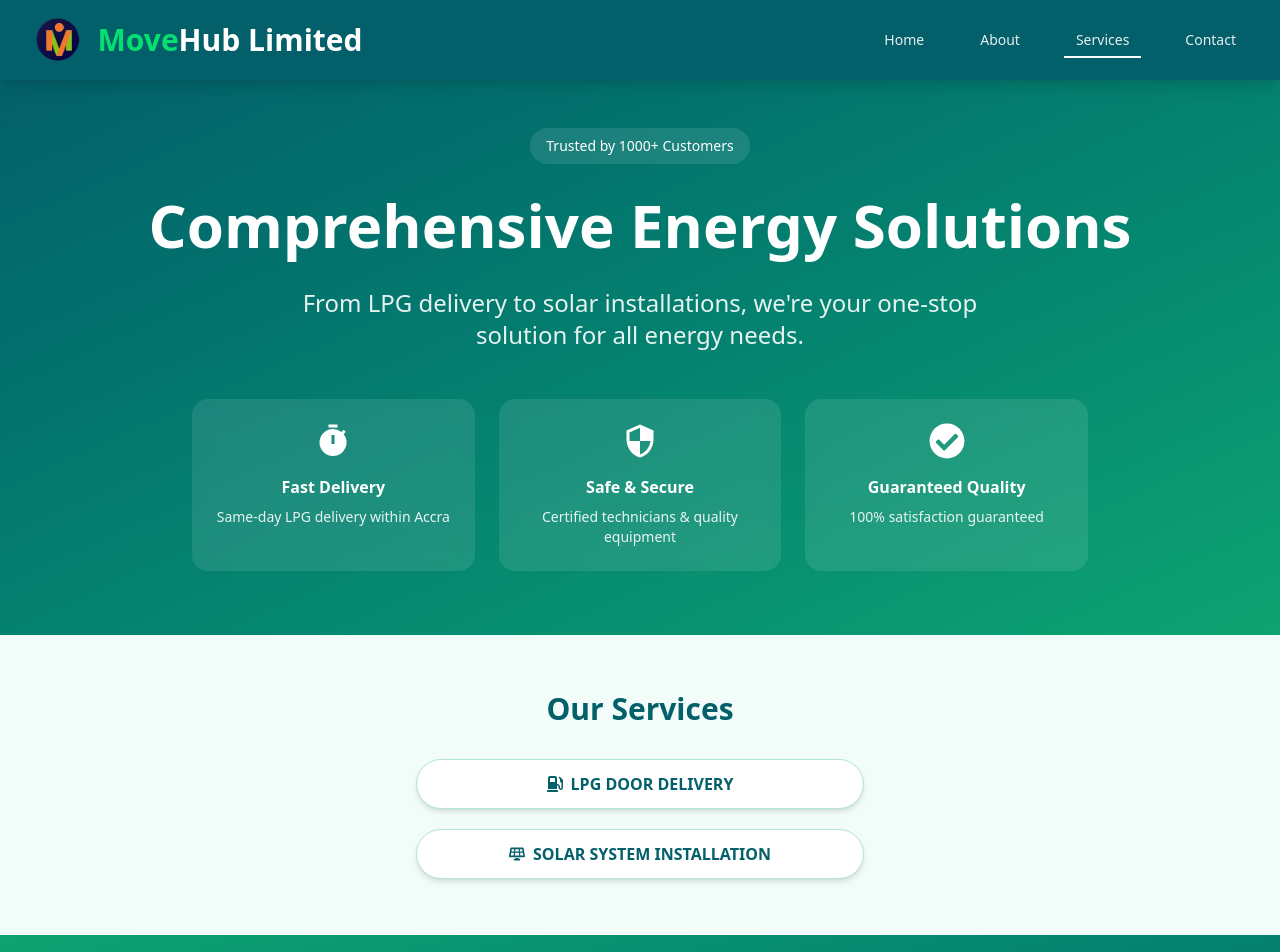
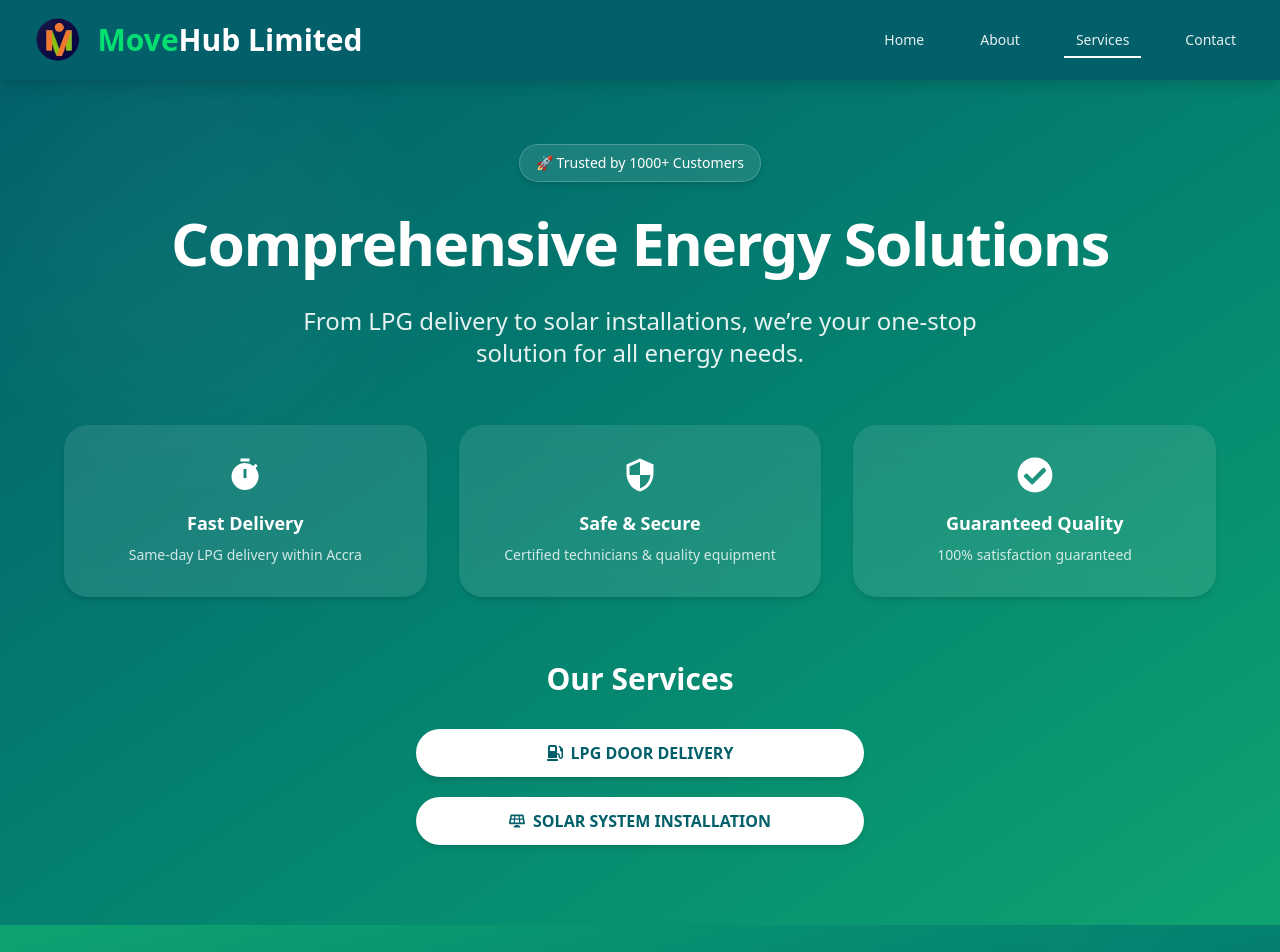
Before and after one commit to Jemmyflex/movehub, a React (Vite) app: page /services in a window 1280 px wide. Shown: the top 952 px of the page. Built offline with nearby package versions, Linux system fonts and the light colour scheme.

Commit message:
gradiant update

```diff
--- a/src/pages/Services.jsx
+++ b/src/pages/Services.jsx
@@ -1,90 +1,89 @@
 import React from 'react';
 import { Link } from 'react-router-dom';
-import {
-  FaGasPump,
-  FaSolarPanel,
-  FaCheckCircle,
-} from 'react-icons/fa';
-import {
-  MdSecurity,
-  MdTimer,
-} from 'react-icons/md';
+import { FaGasPump, FaSolarPanel, FaCheckCircle } from 'react-icons/fa';
+import { MdSecurity, MdTimer } from 'react-icons/md';
 
 const Services = () => {
   return (
-    <div className="font-sans text-gray-800 pt-0">
+    <div className="font-sans text-gray-800">
       {/* Hero Section */}
-      <section className="py-16 px-6 bg-gradient-to-br from-[#035F6A] to-[#0ea371] text-white">
-        <div className="max-w-5xl mx-auto text-center">
-          <span className="inline-block px-4 py-2 bg-white/10 rounded-full text-sm font-medium mb-6">
-            Trusted by 1000+ Customers
+      <section className="py-20 px-6 bg-gradient-to-br from-[#035F6A] to-[#0ea371] text-white relative overflow-hidden">
+        {/* Decorative background glow */}
+        <div className="absolute top-0 left-0 w-96 h-96 bg-white/10 rounded-full blur-3xl opacity-20 animate-pulse" />
+
+        <div className="relative z-10 max-w-6xl mx-auto text-center">
+          <span className="inline-block px-4 py-2 bg-white/10 border border-white/20 rounded-full text-sm font-medium mb-6 shadow-md backdrop-blur-md">
+            🚀 Trusted by 1000+ Customers
           </span>
-          <h1 className="text-5xl md:text-6xl font-bold mb-6 leading-tight">
+          <h1 className="text-5xl md:text-6xl font-extrabold mb-6 leading-tight tracking-tight">
             Comprehensive Energy Solutions
           </h1>
-          <p className="text-xl md:text-2xl max-w-3xl mx-auto opacity-90 mb-12">
-            From LPG delivery to solar installations, we're your one-stop solution for all energy needs.
+          <p className="text-xl md:text-2xl max-w-3xl mx-auto opacity-90 mb-14">
+            From LPG delivery to solar installations, we’re your one-stop solution for all energy needs.
           </p>
-          <div className="grid md:grid-cols-3 gap-6 max-w-4xl mx-auto">
-            <div className="bg-white/10 backdrop-blur-sm p-6 rounded-2xl">
-              <MdTimer className="text-4xl text-white mb-4 mx-auto" />
-              <h3 className="font-semibold mb-2">Fast Delivery</h3>
-              <p className="text-sm opacity-90">Same-day LPG delivery within Accra</p>
+
+          {/* Service Highlights */}
+          <div className="grid md:grid-cols-3 gap-8 max-w-6xl mx-auto mb-16">
+            {[{
+              Icon: MdTimer,
+              title: "Fast Delivery",
+              desc: "Same-day LPG delivery within Accra",
+            }, {
+              Icon: MdSecurity,
+              title: "Safe & Secure",
+              desc: "Certified technicians & quality equipment",
+            }, {
+              Icon: FaCheckCircle,
+              title: "Guaranteed Quality",
+              desc: "100% satisfaction guaranteed",
+            }].map(({ Icon, title, desc }, i) => (
+              <div
+                key={i}
+                className="group bg-white/10 p-8 rounded-3xl backdrop-blur-md shadow-md transition transform hover:scale-105 hover:bg-white/20"
+              >
+                <Icon className="text-4xl mx-auto mb-4 text-white group-hover:scale-125 transition-transform duration-300" />
+                <h3 className="text-lg font-semibold mb-2">{title}</h3>
+                <p className="text-sm opacity-80">{desc}</p>
               </div>
-            <div className="bg-white/10 backdrop-blur-sm p-6 rounded-2xl">
-              <MdSecurity className="text-4xl text-white mb-4 mx-auto" />
-              <h3 className="font-semibold mb-2">Safe & Secure</h3>
-              <p className="text-sm opacity-90">Certified technicians & quality equipment</p>
+            ))}
           </div>
-            <div className="bg-white/10 backdrop-blur-sm p-6 rounded-2xl">
-              <FaCheckCircle className="text-4xl text-white mb-4 mx-auto" />
-              <h3 className="font-semibold mb-2">Guaranteed Quality</h3>
-              <p className="text-sm opacity-90">100% satisfaction guaranteed</p>
-            </div>
+
+          {/* Our Services Buttons */}
+          <h2 className="text-3xl font-bold mb-8">Our Services</h2>
+          <div className="flex flex-col gap-5 items-center max-w-md mx-auto">
+            <Link
+              to="/lpg"
+              className="w-full bg-white text-[#035F6A] font-semibold py-3 px-6 rounded-full shadow-md hover:bg-[#d3f9e9] hover:text-green-800 transition-all duration-300 transform hover:scale-105 flex items-center justify-center gap-2"
+            >
+              <FaGasPump />
+              LPG DOOR DELIVERY
+            </Link>
+            <Link
+              to="/solar"
+              className="w-full bg-white text-[#035F6A] font-semibold py-3 px-6 rounded-full shadow-md hover:bg-[#d3f9e9] hover:text-green-800 transition-all duration-300 transform hover:scale-105 flex items-center justify-center gap-2"
+            >
+              <FaSolarPanel />
+              SOLAR SYSTEM INSTALLATION
+            </Link>
           </div>
         </div>
       </section>
 
-      {/* Service Buttons Section */}
-      <section className="py-14 px-6 bg-[#f2fdfa] text-center">
-        <h2 className="text-3xl font-bold text-[#035F6A] mb-8">Our Services</h2>
-        <div className="flex flex-col gap-5 items-center max-w-md mx-auto">
-          <Link
-            to="/lpg"
-            className="w-full bg-white border border-[#b2e5d2] text-[#035F6A] font-semibold py-3 px-6 rounded-full shadow-md hover:bg-[#e2f8f0] hover:text-green-700 transition duration-300"
-          >
-            <div className="flex items-center justify-center gap-2">
-              <FaGasPump />
-              LPG DOOR DELIVERY
-            </div>
-          </Link>
-          <Link
-            to="/solar"
-            className="w-full bg-white border border-[#b2e5d2] text-[#035F6A] font-semibold py-3 px-6 rounded-full shadow-md hover:bg-[#e2f8f0] hover:text-green-700 transition duration-300"
-          >
-            <div className="flex items-center justify-center gap-2">
-              <FaSolarPanel />
-              SOLAR SYSTEM INSTALLATION
-            </div>
-          </Link>
-        </div>
-      </section>
+      {/* Call to Action Section */}
+      <section className="py-20 px-6 bg-gradient-to-br from-[#0ea371] to-[#035F6A] text-white text-center relative">
+        <div className="absolute bottom-0 right-0 w-80 h-80 bg-white/10 rounded-full blur-2xl opacity-20 animate-pulse" />
 
-      {/* Final CTA */}
-      <section className="py-16 px-6 bg-gradient-to-br from-[#0ea371] to-[#035F6A] text-white">
-        <div className="max-w-4xl mx-auto text-center">
+        <div className="relative z-10 max-w-4xl mx-auto">
           <h2 className="text-4xl font-bold mb-6">Ready to Make the Switch?</h2>
           <p className="text-xl mb-12 opacity-90 max-w-2xl mx-auto">
             Join thousands of satisfied customers who trust MoveHub for their energy needs.
           </p>
-          <div className="flex justify-center gap-6 flex-wrap">
           <Link
             to="/contact"
-              className="bg-white text-[#035F6A] px-8 py-4 rounded-xl font-semibold hover:bg-[#e2f8f0] hover:text-green-700 transform hover:scale-105 transition-all duration-300 shadow-lg"
+            className="bg-white text-[#035F6A] px-8 py-4 rounded-full font-semibold shadow-lg hover:bg-[#d3f9e9] hover:text-green-800 transform hover:scale-110 transition-all duration-300"
           >
             Contact Us Today
           </Link>
-          </div>
         </div>
       </section>
     </div>
```
Lines whose indentation alone changed are shown as unchanged.
